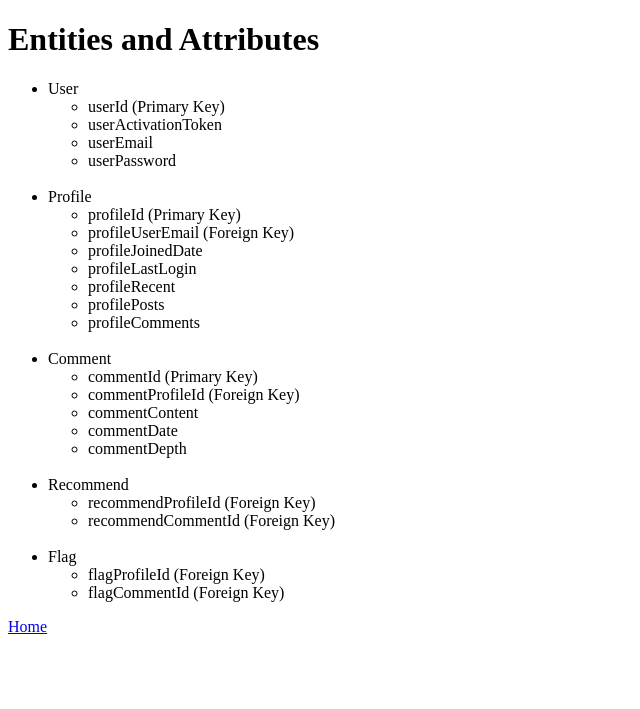
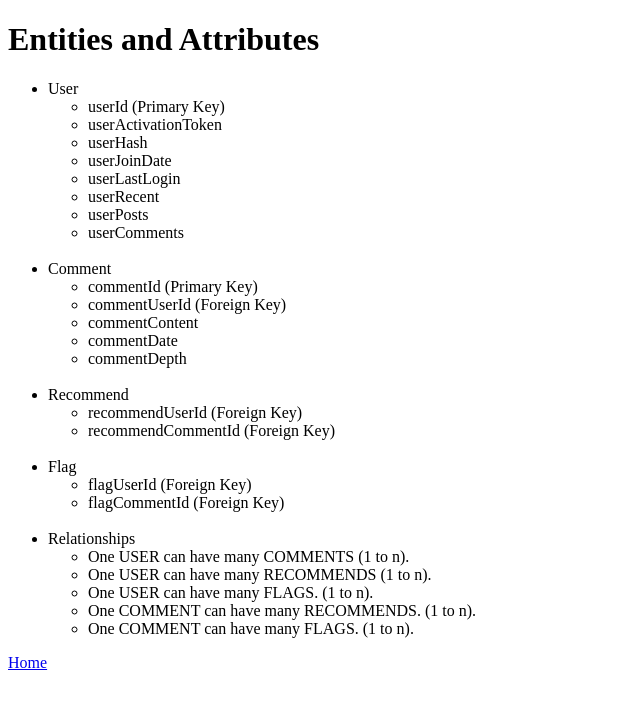
Before and after one commit to eliroberts9/data-design, a PHP site: page /conceptual-model.php in a window 1280 px wide. Shown: the top 709 px of the page, without its empty margins (0-640 px from the left). Run offline with PHP 8.4, Linux system fonts and the light colour scheme.

Commit message:
swapped use case and user story. removed login process from Interaction Flow Merged User and Profile attributes, removed email attribute added relationships to conceptual model

```diff
--- a/epic/conceptual-model.php
+++ b/epic/conceptual-model.php
@@ -13,27 +13,19 @@
 			<ul>
 				<li>userId (Primary Key)</li>
 				<li>userActivationToken</li>
-				<li>userEmail</li>
-				<li>userPassword</li>
-			</ul>
-			<br />
-
-			<li>Profile</li>
-			<ul>
-				<li>profileId (Primary Key)</li>
-				<li>profileUserEmail (Foreign Key)</li>
-				<li>profileJoinedDate</li>
-				<li>profileLastLogin</li>
-				<li>profileRecent</li>
-				<li>profilePosts</li>
-				<li>profileComments</li>
+				<li>userHash</li>
+				<li>userJoinDate</li>
+				<li>userLastLogin</li>
+				<li>userRecent</li>
+				<li>userPosts</li>
+				<li>userComments</li>
 			</ul>
 			<br />
 
 			<li>Comment</li>
 			<ul>
 				<li>commentId (Primary Key)</li>
-				<li>commentProfileId (Foreign Key)</li>
+				<li>commentUserId (Foreign Key)</li>
 				<li>commentContent</li>
 				<li>commentDate</li>
 				<li>commentDepth</li>
@@ -42,15 +34,25 @@
 
 			<li>Recommend</li>
 			<ul>
-				<li>recommendProfileId (Foreign Key)</li>
+				<li>recommendUserId (Foreign Key)</li>
 				<li>recommendCommentId (Foreign Key)</li>
 			</ul>
 			<br />
 
 			<li>Flag</li>
 			<ul>
-				<li>flagProfileId (Foreign Key)</li>
+				<li>flagUserId (Foreign Key)</li>
 				<li>flagCommentId (Foreign Key)</li>
+			</ul>
+			<br />
+
+			<li>Relationships</li>
+			<ul>
+				<li>One USER can have many COMMENTS (1 to n).</li>
+				<li>One USER can have many RECOMMENDS (1 to n).</li>
+				<li>One USER can have many FLAGS. (1 to n).</li>
+				<li>One COMMENT can have many RECOMMENDS. (1 to n).</li>
+				<li>One COMMENT can have many FLAGS. (1 to n).</li>
 			</ul>
 		</ul>
 		<a href="./index.php">Home</a>
```
Also changed, not shown: epic/use-case.php (+3 -8 lines).
